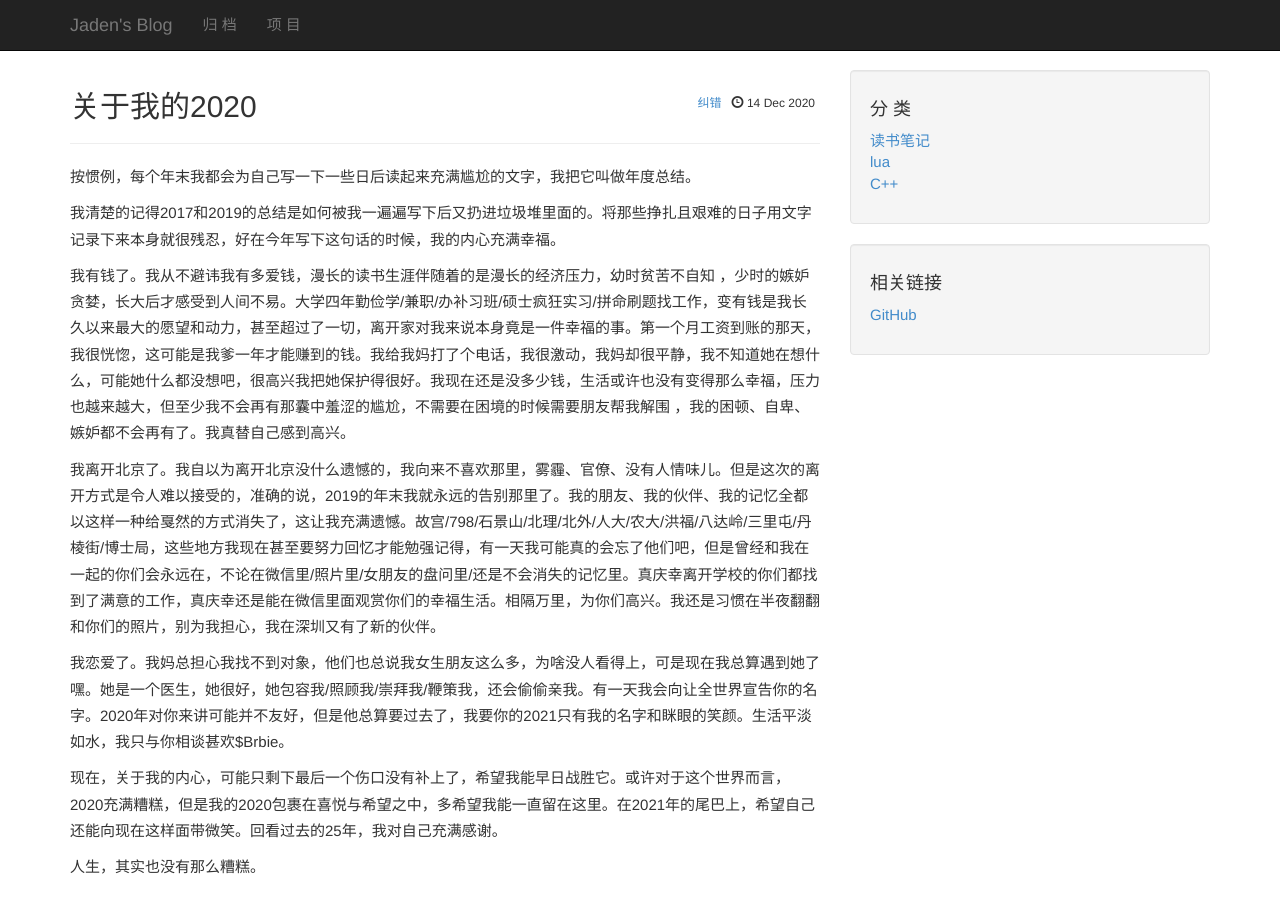
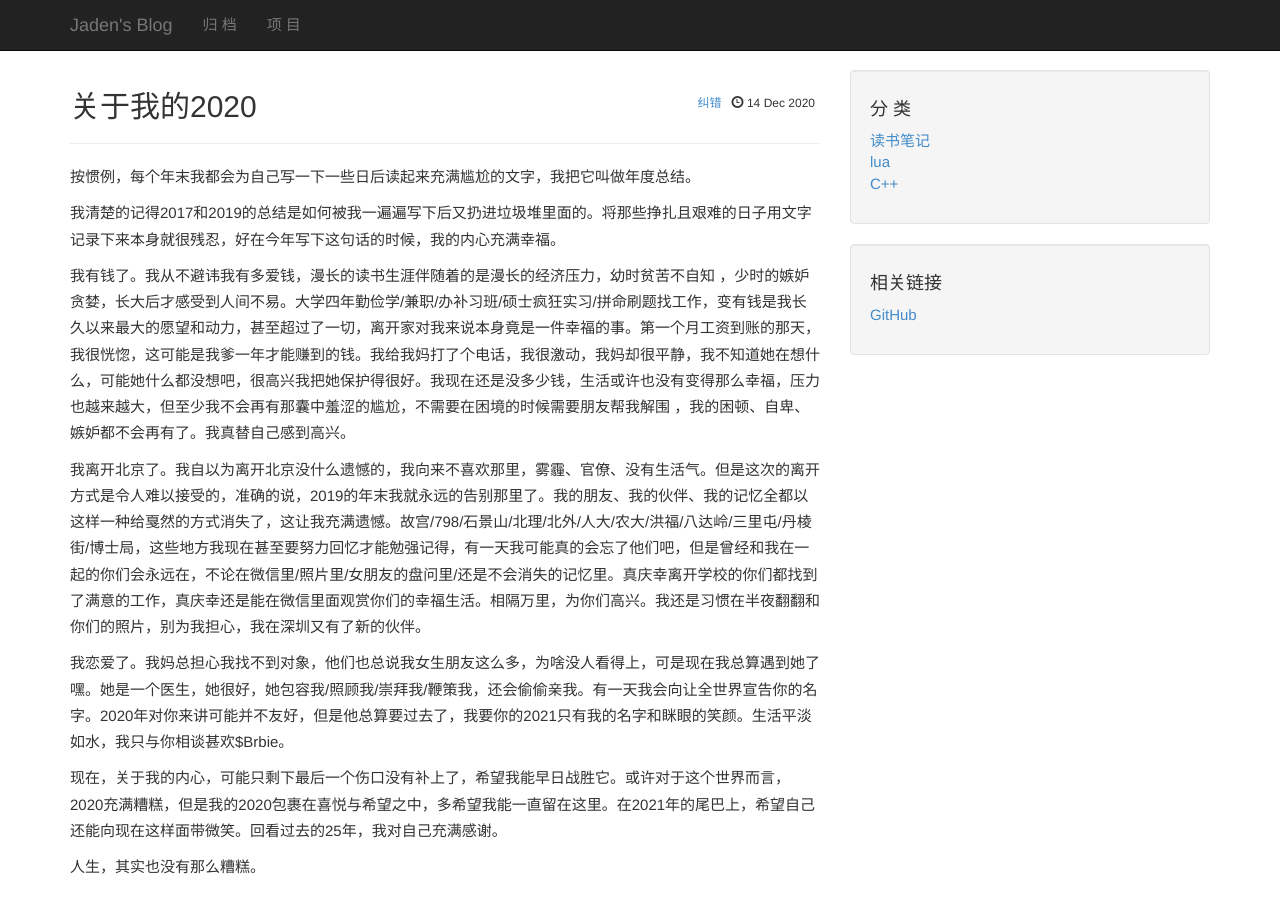
Before and after one commit to liam-lian/zachary-lian.github.io, a Jekyll site: the page built from _posts/2020-12-14-关于我的2020.md, in a window 1280 px wide and 900 px high. Built offline with Jekyll 4.4.1, drawn with Linux system fonts in a browser that asks for light colours.

Commit message:
Update 2020-12-14-关于我的2020.md

```diff
--- a/_posts/2020-12-14-关于我的2020.md
+++ b/_posts/2020-12-14-关于我的2020.md
@@ -10,7 +10,7 @@ title:  "关于我的2020"
 
 我有钱了。我从不避讳我有多爱钱，漫长的读书生涯伴随着的是漫长的经济压力，幼时贫苦不自知 ，少时的嫉妒贪婪，长大后才感受到人间不易。大学四年勤俭学/兼职/办补习班/硕士疯狂实习/拼命刷题找工作，变有钱是我长久以来最大的愿望和动力，甚至超过了一切，离开家对我来说本身竟是一件幸福的事。第一个月工资到账的那天，我很恍惚，这可能是我爹一年才能赚到的钱。我给我妈打了个电话，我很激动，我妈却很平静，我不知道她在想什么，可能她什么都没想吧，很高兴我把她保护得很好。我现在还是没多少钱，生活或许也没有变得那么幸福，压力也越来越大，但至少我不会再有那囊中羞涩的尴尬，不需要在困境的时候需要朋友帮我解围 ，我的困顿、自卑、嫉妒都不会再有了。我真替自己感到高兴。
 
-我离开北京了。我自以为离开北京没什么遗憾的，我向来不喜欢那里，雾霾、官僚、没有人情味儿。但是这次的离开方式是令人难以接受的，准确的说，2019的年末我就永远的告别那里了。我的朋友、我的伙伴、我的记忆全都以这样一种给戛然的方式消失了，这让我充满遗憾。故宫/798/石景山/北理/北外/人大/农大/洪福/八达岭/三里屯/丹棱街/博士局，这些地方我现在甚至要努力回忆才能勉强记得，有一天我可能真的会忘了他们吧，但是曾经和我在一起的你们会永远在，不论在微信里/照片里/女朋友的盘问里/还是不会消失的记忆里。真庆幸离开学校的你们都找到了满意的工作，真庆幸还是能在微信里面观赏你们的幸福生活。相隔万里，为你们高兴。我还是习惯在半夜翻翻和你们的照片，别为我担心，我在深圳又有了新的伙伴。
+我离开北京了。我自以为离开北京没什么遗憾的，我向来不喜欢那里，雾霾、官僚、没有生活气。但是这次的离开方式是令人难以接受的，准确的说，2019的年末我就永远的告别那里了。我的朋友、我的伙伴、我的记忆全都以这样一种给戛然的方式消失了，这让我充满遗憾。故宫/798/石景山/北理/北外/人大/农大/洪福/八达岭/三里屯/丹棱街/博士局，这些地方我现在甚至要努力回忆才能勉强记得，有一天我可能真的会忘了他们吧，但是曾经和我在一起的你们会永远在，不论在微信里/照片里/女朋友的盘问里/还是不会消失的记忆里。真庆幸离开学校的你们都找到了满意的工作，真庆幸还是能在微信里面观赏你们的幸福生活。相隔万里，为你们高兴。我还是习惯在半夜翻翻和你们的照片，别为我担心，我在深圳又有了新的伙伴。
 
 我恋爱了。我妈总担心我找不到对象，他们也总说我女生朋友这么多，为啥没人看得上，可是现在我总算遇到她了嘿。她是一个医生，她很好，她包容我/照顾我/崇拜我/鞭策我，还会偷偷亲我。有一天我会向让全世界宣告你的名字。2020年对你来讲可能并不友好，但是他总算要过去了，我要你的2021只有我的名字和眯眼的笑颜。生活平淡如水，我只与你相谈甚欢$Brbie。
 
```
